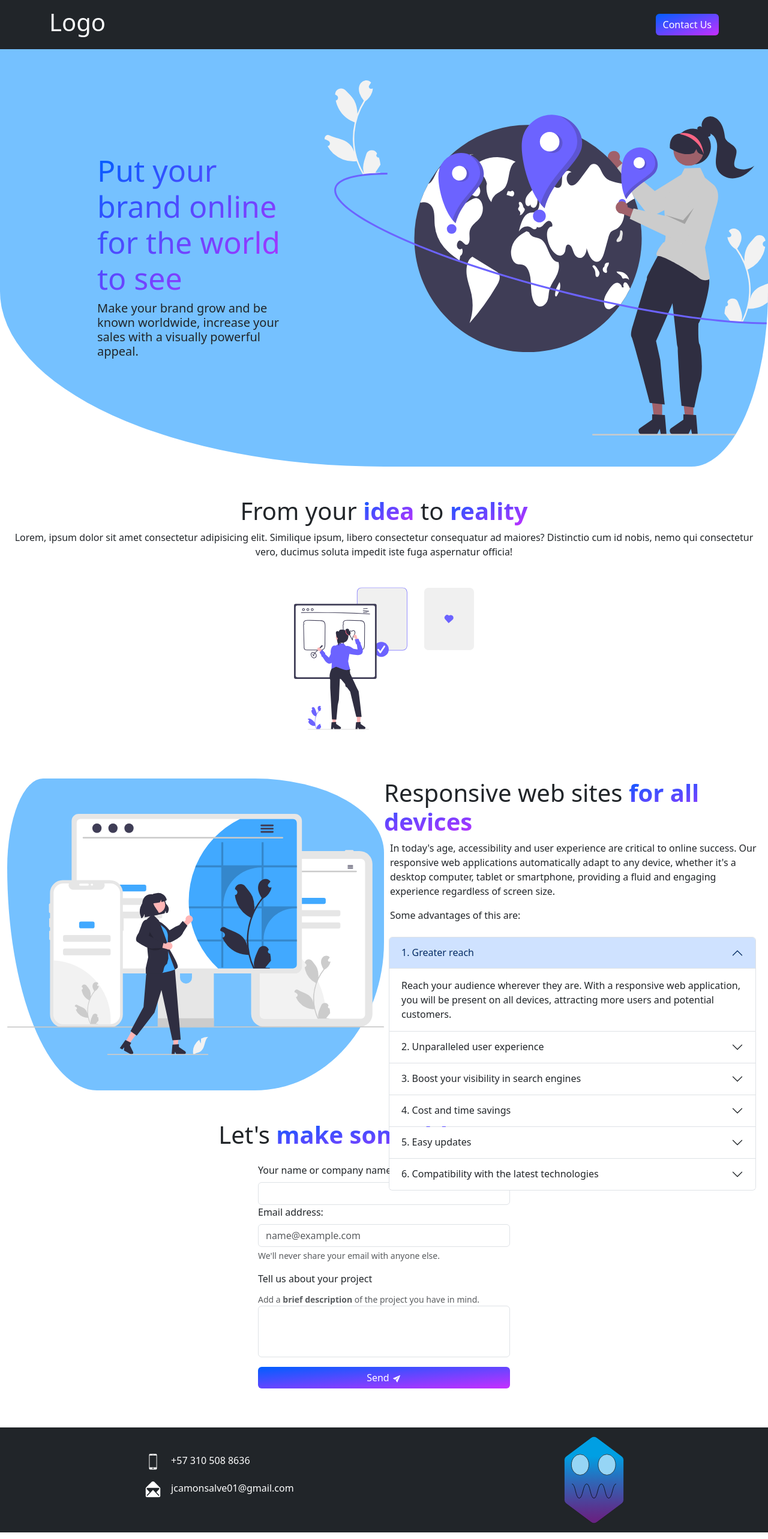
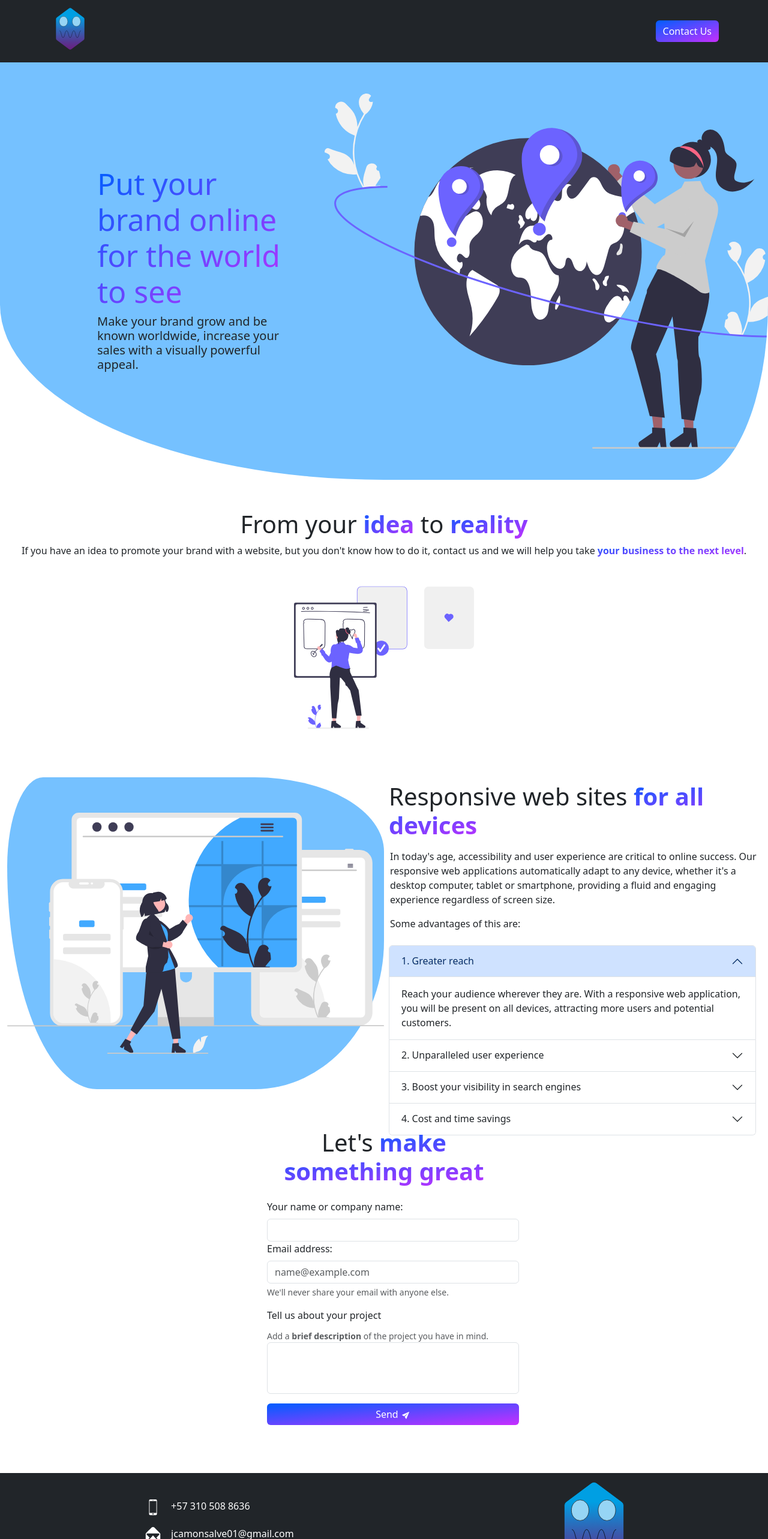
Before and after one commit to JhoanCamilo/React_LandingPage, a React (Vite) app: page / in a window 1280 px wide. Shown: the top 2566 px of the page at 60% size. Built offline with nearby package versions, Linux system fonts and the light colour scheme.

Commit message:
Arreglos menores

```diff
--- a/src/Components/Carousel/Carousel.jsx
+++ b/src/Components/Carousel/Carousel.jsx
@@ -5,7 +5,7 @@ export function Carousel() {
         return(
             <section className='container-fluid'>
                 <h3 className={Styles.carouselTitle}>From your <strong className={`${Styles.strongText}`}>idea</strong> to <strong className={`${Styles.strongText}`}>reality</strong></h3>
-                <p className='text-center'>Lorem, ipsum dolor sit amet consectetur adipisicing elit. Similique ipsum, libero consectetur consequatur ad maiores? Distinctio cum id nobis, nemo qui consectetur vero, ducimus soluta impedit iste fuga aspernatur officia!</p>
+                <p className='text-center'>If you have an idea to promote your brand with a website, but you don't know how to do it, contact us and we will help you take <strong className={`${Styles.strongText}`}>your business to the next level</strong>.</p>
                 <div className={`${Styles.carouselContainer}`}>
                     <img src={idea} className={`${Styles.carouselImage}`} alt="from idea"/>
                 </div>
@@ -16,7 +16,7 @@ export function Carousel() {
         return(
             <section className='container-fluid'>
                 <h3 className={Styles.carouselTitle}>From your <strong className={`${Styles.strongText}`}>idea</strong> to <strong className={`${Styles.strongText}`}>reallity</strong></h3>
-                <p className='text-center'>Lorem, ipsum dolor sit amet consectetur adipisicing elit. Similique ipsum, libero consectetur consequatur ad maiores? Distinctio cum id nobis, nemo qui consectetur vero, ducimus soluta impedit iste fuga aspernatur officia!</p>
+                <p className='text-center'>If you have an idea to promote your brand with a website, but you don't know how to do it, contact us and we will help you take <strong className={`${Styles.strongText}`}>your business to the next level</strong>.</p>
                 <div className={`d-block ${Styles.carouselContainer}`}>
                     <img src={idea} className={`${Styles.carouselImage}`} alt="from idea"/>
                 </div>
--- a/src/Components/Form/Form.jsx
+++ b/src/Components/Form/Form.jsx
@@ -2,7 +2,7 @@ import Style from './Form.module.css'
 import {IoIosSend} from 'react-icons/io'
 export function ContactForm() {
     return(
-        <section className='container-fluid'>
+        <section className={`container-fluid ${Style.formContainer}`}>
             <h1 className={`${Style.contactTitle}`}>Let's <strong className={`${Style.strongText}`}>make something great</strong></h1>
             <form action="" className={`container ${Style.formContainer}`}>
                 <div className={`${Style.basicInfo}`}>
--- a/src/Components/Hero/Hero.module.css
+++ b/src/Components/Hero/Hero.module.css
@@ -30,7 +30,7 @@
 }
 @media (width <= 767px){
     .heroContainer{
-        height: 100vh;
+        height: 70vh;
     }
     .CTA_info{
         width: 100%;
--- a/src/Components/NavBar/NavBar.jsx
+++ b/src/Components/NavBar/NavBar.jsx
@@ -1,10 +1,11 @@
 import Styles from './NavBar.module.css'
+import img from './Logo_Personal.svg'
 export function NavBar() {
     return(
         <nav className="navbar bg-dark">
             <div className="container">
                 <a className="navbar-brand" href="#">
-                    <h1 className="text-light">Logo</h1>
+                    <h1 className="text-light"><img src={img} alt="Logo personal" className={`${Styles.navImg}`}/></h1>
                 </a>
                 <div>
                     <button className={`btn ${Styles.contact_button}`}>Contact Us</button>
--- a/src/Components/NavBar/NavBar.module.css
+++ b/src/Components/NavBar/NavBar.module.css
@@ -1,4 +1,7 @@
-
+.navImg{
+    width: 70px;
+    height: 70px;
+}
 @media (width >= 768px){
     .contact_button{
         color: white;
--- a/src/Components/ResponsiveSection/Responsive.jsx
+++ b/src/Components/ResponsiveSection/Responsive.jsx
@@ -51,30 +51,6 @@ function Accordion() {
                     </div>
                 </div>
             </div>
-            <div className="accordion-item">
-                <h2 className="accordion-header">
-                <button className="accordion-button collapsed" type="button" data-bs-toggle="collapse" data-bs-target="#collapseFive" aria-expanded="false" aria-controls="collapseFive">
-                    5. Easy updates
-                </button>
-                </h2>
-                <div id="collapseFive" className="accordion-collapse collapse" data-bs-parent="#Accordion">
-                    <div className="accordion-body">
-                        With a single code base, updates and changes are implemented quickly and easily, allowing you to keep your application up to date in the competitive digital world.
-                    </div>
-                </div>
-            </div>
-            <div className="accordion-item">
-                <h2 className="accordion-header">
-                <button className="accordion-button collapsed" type="button" data-bs-toggle="collapse" data-bs-target="#collapseSix" aria-expanded="false" aria-controls="collapseSix">
-                    6. Compatibility with the latest technologies
-                </button>
-                </h2>
-                <div id="collapseSix" className="accordion-collapse collapse" data-bs-parent="#Accordion">
-                    <div className="accordion-body">
-                        Our responsive web applications are built using the latest best practices and technologies, ensuring that you are at the forefront of digital innovation.
-                    </div>
-                </div>
-            </div>
         </div>
     )
 }
@@ -86,7 +62,7 @@ export function ResponsiveSection() {
                     <img src={img} alt=""/>
                 </div>
                 <div className={`${Styles.responsiveText}`}>
-                    <h3>Responsive web sites <strong className={`${Styles.strongText}`}>for all devices</strong></h3>
+                    <h3 className='p-2'>Responsive web sites <strong className={`${Styles.strongText}`}>for all devices</strong></h3>
                     <p>In today's age, accessibility and user experience are critical to online success. Our responsive web applications
                      automatically adapt to any device, whether it's a desktop computer, tablet or smartphone, providing a fluid and
                      engaging experience regardless of screen size.</p>
@@ -100,7 +76,7 @@ export function ResponsiveSection() {
         return(
             <section className='container-fluid d-block d-md-flex'>
                 <div className={`${Styles.responsiveText}`}>
-                    <h3>Responsive web sites <strong className={`${Styles.strongText}`}>for all devices</strong></h3>
+                    <h3 className='p-2'>Responsive web sites <strong className={`${Styles.strongText}`}>for all devices</strong></h3>
                     <p>In today's age, accessibility and user experience are critical to online success. Our responsive web applications
                      automatically adapt to any device, whether it's a desktop computer, tablet or smartphone, providing a fluid and
                      engaging experience regardless of screen size.</p>
```
